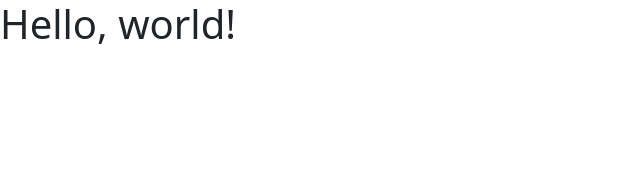
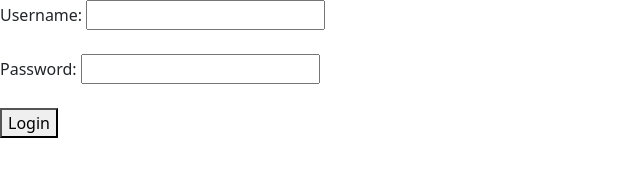
Before and after one commit to ayda-WS/html_forms, a plain HTML site: page index.html in a window 1280 px wide. Shown: the whole page, without its empty margins (0-640 px from the left). Drawn offline with nearby package versions, Linux system fonts and the light colour scheme.

Commit message:
Update index.html
Exercise 1

```diff
--- a/index.html
+++ b/index.html
@@ -1,13 +1,30 @@
 <!DOCTYPE html>
 <html lang="en">
   <head>
+
+    <!---->
     <meta charset="utf-8">
     <meta name="viewport" content="width=device-width, initial-scale=1">
+    <link href="https://cdn.jsdelivr.net/npm/bootstrap@5.3.8/dist/css/bootstrap.min.css" rel="stylesheet" integrity="sha384-sRIl4kxILFvY47J16cr9ZwB07vP4J8+LH7qKQnuqkuIAvNWLzeN8tE5YBujZqJLB" crossorigin="anonymous">
+     <!---->
+
     <title>Forms</title>
-    <link href="https://cdn.jsdelivr.net/npm/bootstrap@5.3.8/dist/css/bootstrap.min.css" rel="stylesheet" integrity="sha384-sRIl4kxILFvY47J16cr9ZwB07vP4J8+LH7qKQnuqkuIAvNWLzeN8tE5YBujZqJLB" crossorigin="anonymous">
+
   </head>
+
   <body>
-    <h1>Hello, world!</h1>
+    <!---->
     <script src="https://cdn.jsdelivr.net/npm/bootstrap@5.3.8/dist/js/bootstrap.bundle.min.js" integrity="sha384-FKyoEForCGlyvwx9Hj09JcYn3nv7wiPVlz7YYwJrWVcXK/BmnVDxM+D2scQbITxI" crossorigin="anonymous"></script>
+    <!---->
+  <form>
+    <label for="username">Username:</label>
+    <input type="text" id="username" name="username" required><br><br>
+
+    <label for="password">Password:</label>
+    <input type="password" id="password" name="password" required><br><br>
+
+    <button type="submit">Login</button>
+  </form>
+
   </body>
 </html>
```
